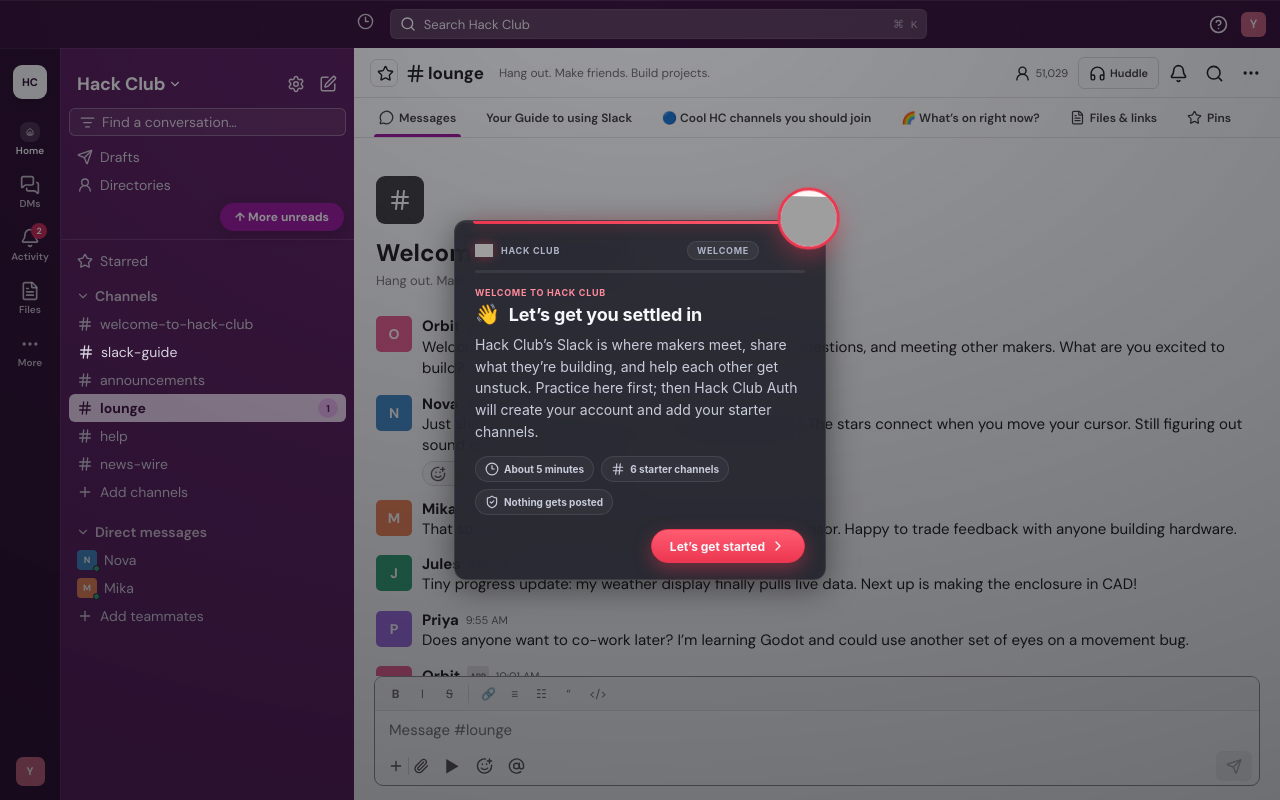
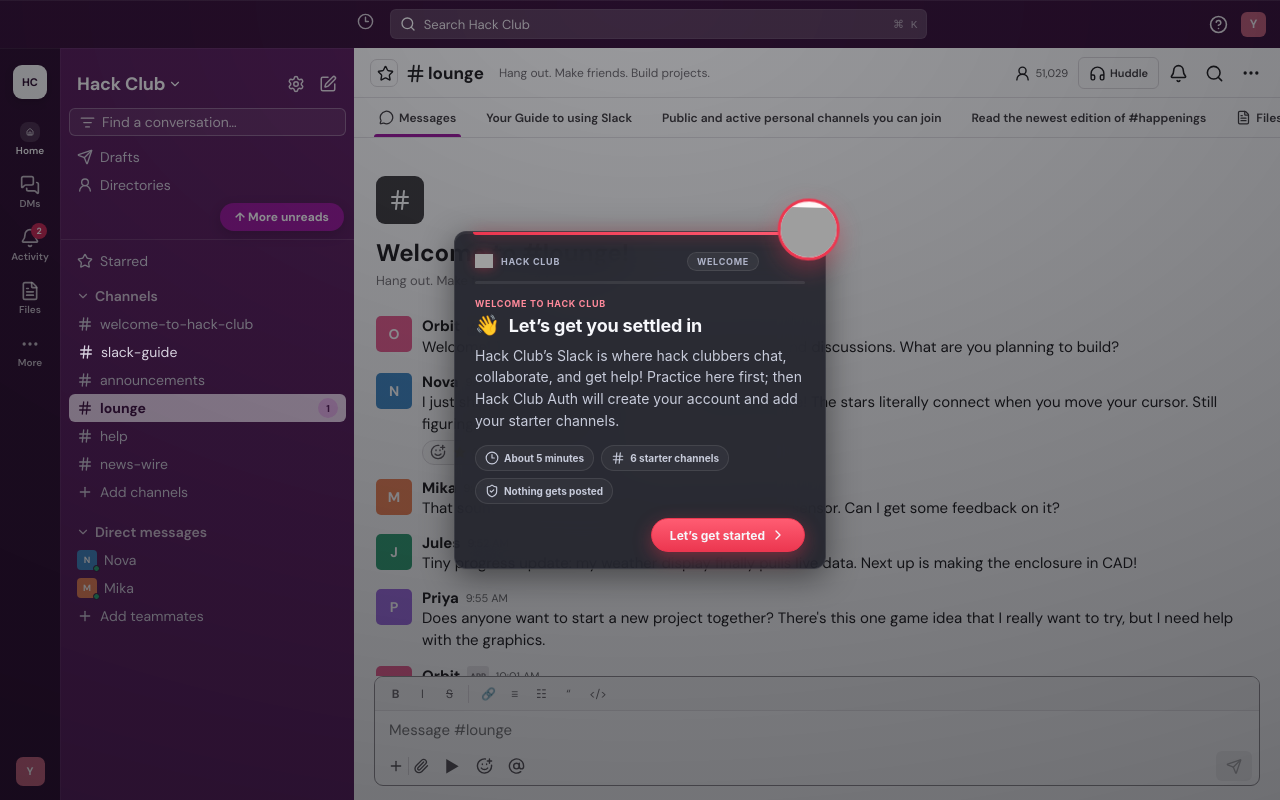
Before and after one commit to christianwell/onboarding-eng, a React (Vite) app: page / in a window 1280 px wide. Built offline with nearby package versions, Linux system fonts and the light colour scheme; grey boxes are pictures that could not be loaded; a web font is replaced by a local one; what @plausible-analytics/tracker would draw is missing.

Commit message:
Docs: edit text

```diff
--- a/src/App.tsx
+++ b/src/App.tsx
@@ -56,9 +56,9 @@
 
 const lessonCopy: Record<LessonId, { eyebrow: string; title: string; body: string; task: string; hint: string }> = {
   channels: {
-    eyebrow: 'Find your crew',
+    eyebrow: 'Find your place',
     title: 'Channels keep conversations organized',
-    body: 'Every channel has a topic. Program channels are your home base; community channels help you find people who build what you build.',
+    body: 'Every channel has a topic. Program channels are where you ask questions; community channels help you find people who build what you build.',
     task: 'Open the sidebar, then choose #stardance.',
     hint: 'Look in the flat “Channels” list.',
   },
@@ -67,47 +67,47 @@
     title: 'Send your first message',
     body: 'Messages in public channels can be seen by everyone there. Be specific, kind, and give people enough context to respond.',
     task: 'Introduce yourself in #stardance.',
-    hint: 'Try: “Hey! I’m building a tiny game this summer 🚀”',
+    hint: 'Try: “Hey! I\'m new here, what is this channel about?”',
   },
   threads: {
-    eyebrow: 'Keep it tidy',
+    eyebrow: 'Keep it organized',
     title: 'Replies belong in threads',
-    body: 'A thread keeps a side conversation attached to its original message, so the channel stays easy to scan.',
+    body: 'A thread keeps a side conversation attached to its original message, so the channel stays easy to scan. Replies in a thread should stay within the topic of the original message.',
     task: 'Open Nova’s thread and send a reply.',
-    hint: 'Choose “2 replies” below Nova’s message.',
+    hint: 'Click “2 replies” below Nova’s message.',
   },
   reactions: {
     eyebrow: 'Respond quickly',
     title: 'Reactions say a lot without noise',
-    body: 'Use emoji to celebrate, agree, acknowledge, or vote without adding another message to the channel.',
+    body: 'Reactions are a great way to communicate without adding more messages, and the Hack Club slack has plenty of custom emojis to react with!',
     task: 'Add a ⭐ reaction to a project update.',
-    hint: 'Choose the smile-plus button on Nova’s message.',
+    hint: 'Click the smile-plus button on Nova’s message.',
   },
   pings: {
     eyebrow: 'Ping with care',
-    title: 'Pings are for the right person',
-    body: 'Choosing someone from the @ menu sends them a notification. Ping a person when they need to see the message, and avoid @channel or @here unless everyone truly needs it.',
+    title: 'Ping only when necessary',
+    body: 'Choosing someone from the @ menu sends them a notification. Ping a person when they need to see the message!',
     task: 'Use the @ button to choose Nova, then send them a helpful message.',
     hint: 'Choose the @ button below the message box, then select Nova from the menu.',
   },
   dms: {
-    eyebrow: 'Talk one-to-one',
+    eyebrow: 'Talk privately',
     title: 'Send Christian a direct message',
-    body: 'DMs are private conversations between the people included. They’re useful for personal details or a quick one-to-one question—not for answers the whole channel could use.',
+    body: 'DMs are private conversations between the people included. They’re useful for personal details or a quick one-to-one question.',
     task: 'Use Search Hack Club to find Christian and open their account.',
-    hint: 'Choose the search bar at the top and type “Christian”.',
+    hint: 'Click the search bar at the top and type “Christian”.',
   },
   search: {
     eyebrow: 'Find anything',
     title: 'Search before asking again',
-    body: 'Hack Club has years of useful answers. Search finds messages, people, and channels; modifiers like in:channel narrow things down.',
+    body: 'The Slack has a lot of messages, a lot of them are answers to questions you may have, so you shouold always use the search feature to make sure youor question hasn\'t been answered already.',
     task: 'Search for “hardware help”.',
     hint: 'Use the search bar at the very top.',
   },
   notifications: {
-    eyebrow: 'Protect your focus',
+    eyebrow: 'Customize your pings',
     title: 'Make notifications work for you',
-    body: 'Busy communities move fast. “Mentions & DMs” keeps important pings while letting you catch up on channels when you choose.',
+    body: 'Busy channels move fast. Setting your notifications to “Mentions & DMs” keeps important pings while letting you catch up on channels when you choose!',
     task: 'Set notifications to “Mentions & DMs”.',
     hint: 'Open the bell in the channel header.',
   },
@@ -127,7 +127,7 @@
     avatar: 'O',
     color: '#e95d8f',
     time: '9:41 AM',
-    body: `Welcome! 🌟 This is the place for ${config.program.name} updates, questions, and meeting other makers. What are you excited to build?`,
+    body: `Welcome! This is the place for ${config.program.name} questions and discussions. What are you planning to build?`,
     bot: true,
   },
   {
@@ -136,7 +136,7 @@
     avatar: 'N',
     color: '#3f88c5',
     time: '9:44 AM',
-    body: 'Just shipped the first screen of my constellation game! The stars connect when you move your cursor. Still figuring out sound effects ✨',
+    body: 'I just shipped the first screen of my constellation game! The stars literally connect when you move your cursor. Still figuring out sound effects...',
     reactions: 3,
     replies: 2,
   },
@@ -146,7 +146,7 @@
     avatar: 'M',
     color: '#ef8354',
     time: '9:47 AM',
-    body: 'That sounds so cool! I’m working on a plant-watering sensor. Happy to trade feedback with anyone building hardware.',
+    body: 'That sounds so cool! I’m working on a plant-watering sensor. Can I get some feedback on it?',
   },
   {
     id: 4,
@@ -163,7 +163,7 @@
     avatar: 'P',
     color: '#9c6ade',
     time: '9:55 AM',
-    body: 'Does anyone want to co-work later? I’m learning Godot and could use another set of eyes on a movement bug.',
+    body: 'Does anyone want to start a new project together? There\'s this one game idea that I really want to try, but I need help with the graphics.',
   },
   {
     id: 6,
@@ -171,7 +171,7 @@
     avatar: 'O',
     color: '#e95d8f',
     time: '10:01 AM',
-    body: 'Reminder: unfinished work is welcome here. Share early, ask questions, and tell us what you already tried 💫',
+    body: 'What is everyone working on? I’m curious to see what you’re building and how it’s going!',
     bot: true,
   }]
 }
@@ -183,7 +183,7 @@
     avatar: name[0],
     color: '#ec3750',
     time: '10:04 AM',
-    body: name === 'Christian' ? 'Hey! Welcome to Hack Club 👋 What are you excited to make?' : `Hey! It’s ${name} 👋`,
+    body: name === 'Christian' ? 'Hii! Did you see the new programs?? Stardance seems really good' : `Hey! It’s ${name}`,
   }]
 }
 
@@ -473,14 +473,14 @@
   const channelPurpose = useMemo(() => {
     if (directMessage) return `A private conversation with ${directMessage}.`
     if (config && channel === config.completion.entry_channel) return config.program.tagline
-    if (channel === 'welcome-to-hack-club') return 'Meet other new members and ask a Hack Club Gardener when you need a hand.'
-    if (channel === 'slack-guide') return 'Learn the basics and find your way around Hack Club Slack.'
+    if (channel === 'welcome-to-hack-club') return 'Meet other new members and ask a Hack Club Gardener when you need a hand!'
+    if (channel === 'slack-guide') return 'Learn the basics and find your way around the Hack Club Slack!'
     if (channel === 'planet') return `Share ${config?.program.name ?? 'program'} projects, progress, and inspiration.`
     if (channel.includes('bulletin') || channel.includes('announcements')) return 'Official updates worth keeping an eye on.'
-    if (channel.includes('help')) return 'Ask questions and help other makers get unstuck.'
-    if (channel === 'scrapbook') return 'Share a daily photo or update from your creative life.'
-    if (channel === 'code') return 'Get help with code across the Hack Club community.'
-    if (channel === 'hardware') return 'Circuits, CAD, soldering, and everything you can touch.'
+    if (channel.includes('help')) return 'Ask questions and help other Hack Clubbers!'
+    if (channel === 'scrapbook') return 'Pick a subject and learn about it every day! Share updates here and get a custom, beautiful site generated at https://scrapbook.hackclub.com!'
+    if (channel === 'code') return 'Discuss and get help with anything coding related! (No, your math homework doesn\'t count. Maybe it should actually...)'
+    if (channel === 'hardware') return 'The hardware haven, get help with your hardware projects!'
     return 'Your friendly launchpad into the Hack Club community.'
   }, [channel, config, directMessage])
 
@@ -550,8 +550,8 @@
         {!directMessage && <nav className="channel-tabs" aria-label="Channel tabs">
           <button className="active"><MessageCircle size={15} /> Messages</button>
           <button>Your Guide to using Slack</button>
-          <button>🔵 Cool HC channels you should join</button>
-          <button>🌈 What’s on right now?</button>
+          <button>Public and active personal channels you can join</button>
+          <button>Read the newest edition of #happenings</button>
           <button><FileText size={15} /> Files & links</button>
           <button><Star size={15} /> Pins</button>
         </nav>}
@@ -603,7 +603,7 @@
         {!introComplete ? <div className="lesson-card guide-intro">
           <p className="lesson-eyebrow">Welcome to {config.program.name}</p>
           <h2><span>👋</span>Let’s get you settled in</h2>
-          <p className="lesson-body">Hack Club’s Slack is where makers meet, share what they’re building, and help each other get unstuck. Practice here first; then Hack Club Auth will create your account and add your starter channels.</p>
+          <p className="lesson-body">Hack Club’s Slack is where hack clubbers chat, collaborate, and get help! Practice here first; then Hack Club Auth will create your account and add your starter channels.</p>
           <div className="intro-facts"><span><Clock3 size={14} /> About 5 minutes</span><span><Hash size={14} /> {defaultChannels.length} starter channels</span><span><ShieldCheck size={14} /> Nothing gets posted</span></div>
         </div> : <div className="lesson-card">
           <p className="lesson-eyebrow">{config.program.name} · Mission {lessonIndex + 1} · {activeCopy!.eyebrow}</p>
```
